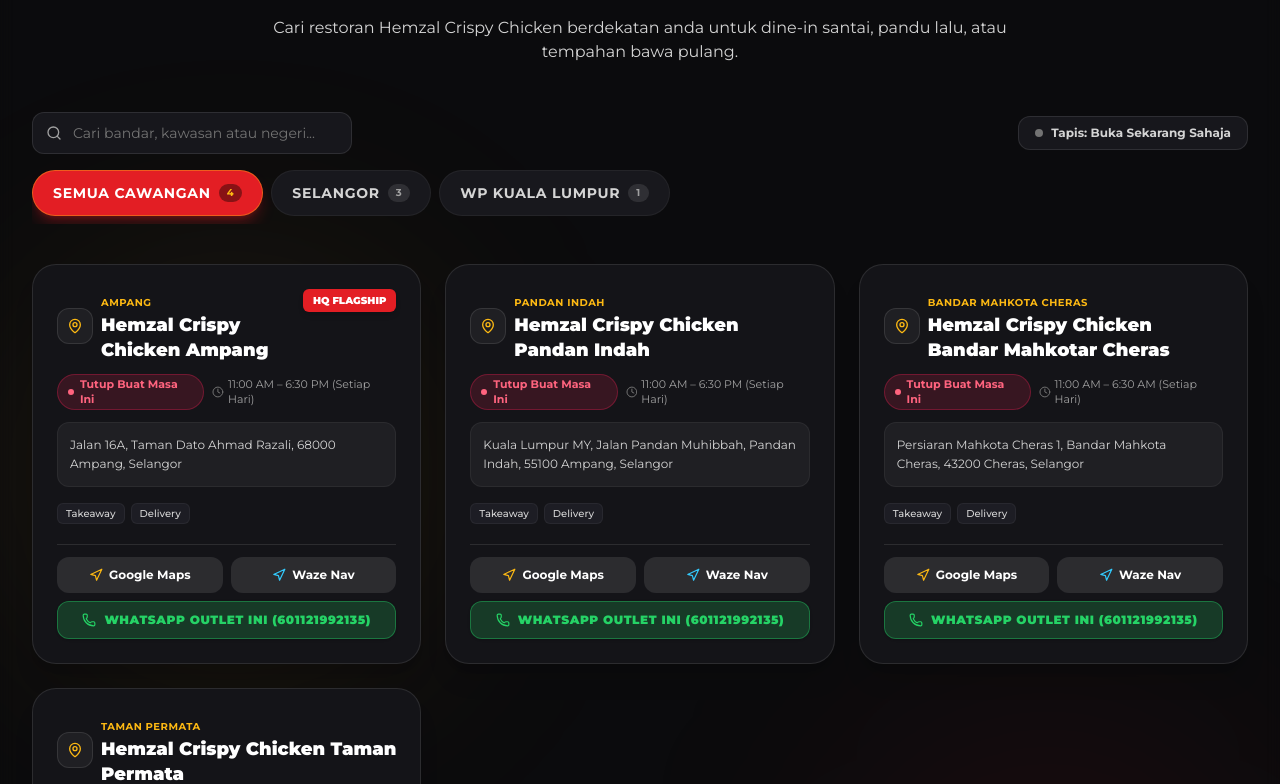
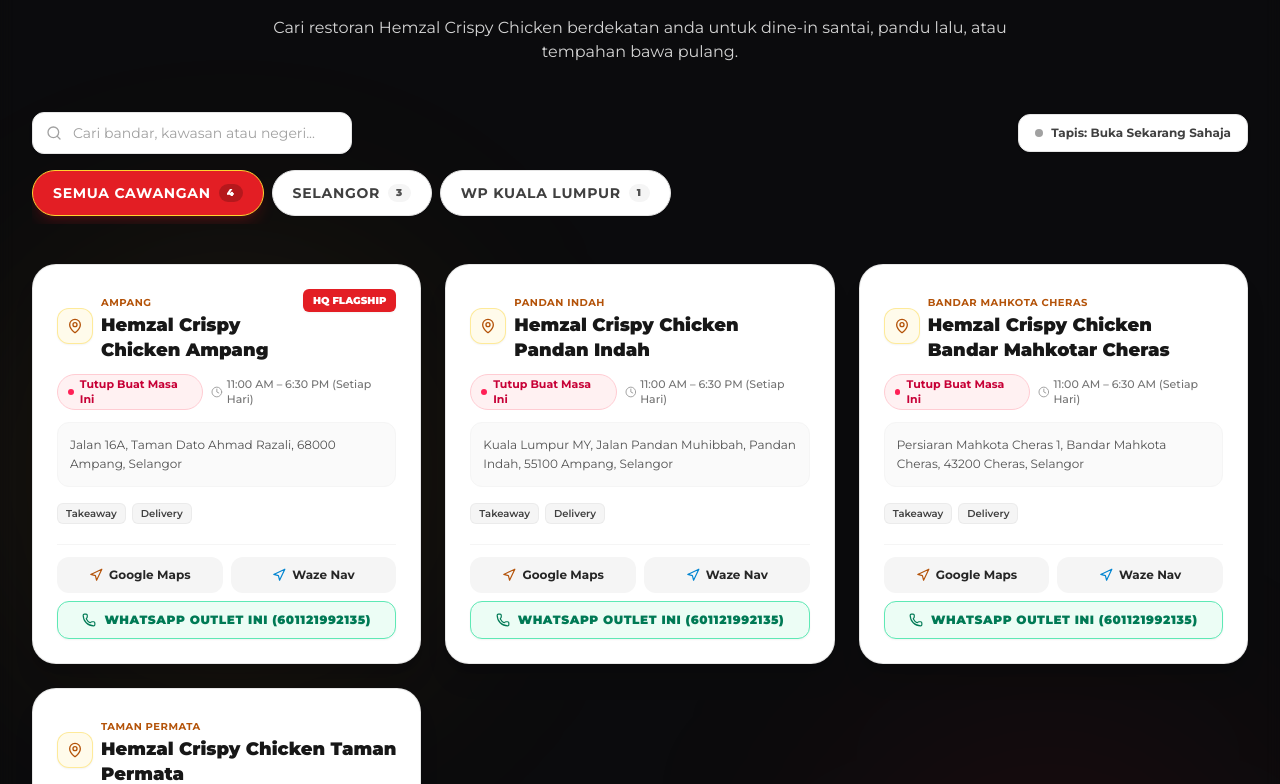
Before and after one commit to haz-pqh/Hemzal-Website-New, a React (Vite) app: page / in a window 1280 px wide. Shown: the part 4656-5440 px from the top of the page. Built offline with nearby package versions, Linux system fonts and the light colour scheme.

Commit message:
Update BranchLocator.tsx

```diff
--- a/src/components/BranchLocator.tsx
+++ b/src/components/BranchLocator.tsx
@@ -44,7 +44,7 @@
 
       <div className="max-w-7xl mx-auto px-4 sm:px-6 lg:px-8 relative z-10">
 
-        {/* Section Header */}
+        {/* Section Header (Maintained Dark Theme) */}
         <div className="text-center max-w-3xl mx-auto mb-12 space-y-3">
           <div className="inline-flex items-center gap-1.5 bg-[#1b1b20] border border-[#FDB913]/30 px-3.5 py-1 rounded-full text-xs font-black uppercase tracking-widest text-[#FDB913]">
             <MapPin className="w-3.5 h-3.5 text-[#FDB913]" />
@@ -60,7 +60,7 @@
           </p>
         </div>
 
-        {/* Toolbar & Filter Tabs */}
+        {/* Toolbar & Filter Tabs (Light Theme) */}
         <div className="space-y-4 mb-10">
 
           {/* Search bar & Open Now toggle */}
@@ -73,33 +73,33 @@
                 value={branchSearch}
                 onChange={(e) => setBranchSearch(e.target.value)}
                 placeholder="Cari bandar, kawasan atau negeri..."
-                className="w-full pl-10 pr-4 py-2.5 bg-[#17171c] border border-white/10 rounded-xl text-sm text-white placeholder:text-neutral-500 focus:outline-none focus:border-[#FDB913]"
+                className="w-full pl-10 pr-4 py-2.5 bg-white border border-neutral-200 rounded-xl text-sm text-neutral-900 placeholder:text-neutral-400 focus:outline-none focus:border-[#FDB913] shadow-sm"
               />
               {branchSearch && (
                 <button
                   onClick={() => setBranchSearch('')}
-                  className="absolute right-3 top-1/2 -translate-y-1/2 text-xs text-neutral-400 hover:text-white"
+                  className="absolute right-3 top-1/2 -translate-y-1/2 text-xs text-neutral-400 hover:text-neutral-700 font-semibold"
                 >
                   Padam
                 </button>
               )}
             </div>
 
-            {/* Toggle Open Now */}
+            {/* Toggle Open Now (Light Theme) */}
             <button
               onClick={() => setOnlyOpen(!onlyOpen)}
-              className={`px-4 py-2 rounded-xl text-xs font-bold transition-all flex items-center gap-2 border cursor-pointer ${
+              className={`px-4 py-2.5 rounded-xl text-xs font-bold transition-all flex items-center gap-2 border cursor-pointer shadow-sm ${
                 onlyOpen
-                  ? 'bg-emerald-500/20 border-emerald-500 text-emerald-300'
-                  : 'bg-[#17171c] border-white/10 text-neutral-300 hover:border-white/20'
+                  ? 'bg-emerald-50 border-emerald-500 text-emerald-800'
+                  : 'bg-white border-neutral-200 text-neutral-700 hover:bg-neutral-50 hover:border-neutral-300'
               }`}
             >
-              <span className={`w-2 h-2 rounded-full ${onlyOpen ? 'bg-emerald-400 animate-ping' : 'bg-neutral-500'}`} />
+              <span className={`w-2 h-2 rounded-full ${onlyOpen ? 'bg-emerald-500 animate-ping' : 'bg-neutral-400'}`} />
               <span>Tapis: Buka Sekarang Sahaja</span>
             </button>
           </div>
 
-          {/* Region Tabs */}
+          {/* Region Tabs (Light Theme) */}
           <div className="flex items-center gap-2 overflow-x-auto pb-2 scrollbar-thin">
             {regionTabs.map((tab) => {
               const isActive = selectedRegion === tab.id;
@@ -113,12 +113,12 @@
                   }}
                   className={`px-5 py-3 rounded-full font-bold text-xs sm:text-sm uppercase tracking-wider whitespace-nowrap transition-all cursor-pointer flex items-center gap-2 ${
                     isActive
-                      ? 'bg-[#E31E24] text-white shadow-lg shadow-[#E31E24]/30 border border-[#FDB913]/40'
-                      : 'bg-[#18181d] text-neutral-300 hover:text-white hover:bg-[#202026] border border-white/5'
+                      ? 'bg-[#E31E24] text-white shadow-lg shadow-[#E31E24]/20 border border-amber-300'
+                      : 'bg-white text-neutral-700 hover:text-neutral-900 hover:bg-neutral-50 border border-neutral-200 shadow-xs'
                   }`}
                 >
                   <span>{tab.label}</span>
-                  <span className={`text-[10px] px-2 py-0.5 rounded-full ${isActive ? 'bg-black/40 text-[#FDB913]' : 'bg-white/10 text-neutral-400'}`}>
+                  <span className={`text-[10px] px-2 py-0.5 rounded-full font-black ${isActive ? 'bg-black/20 text-white' : 'bg-neutral-100 text-neutral-600'}`}>
                     {count}
                   </span>
                 </button>
@@ -128,12 +128,12 @@
 
         </div>
 
-        {/* Branch Cards Grid */}
+        {/* Branch Cards Grid (Light Theme) */}
         {filteredBranches.length === 0 ? (
-          <div className="text-center py-16 bg-[#141418] rounded-3xl border border-white/10">
-            <MapPin className="w-12 h-12 text-[#FDB913] mx-auto mb-3 opacity-50" />
-            <h3 className="text-lg font-bold text-white">Tiada cawangan dijumpai</h3>
-            <p className="text-xs text-neutral-400 mt-1">Sila pilih kawasan lain atau semak ejaan carian anda.</p>
+          <div className="text-center py-16 bg-white rounded-3xl border border-neutral-200 shadow-xl">
+            <MapPin className="w-12 h-12 text-[#E31E24] mx-auto mb-3 opacity-60" />
+            <h3 className="text-lg font-bold text-neutral-900">Tiada cawangan dijumpai</h3>
+            <p className="text-xs text-neutral-500 mt-1">Sila pilih kawasan lain atau semak ejaan carian anda.</p>
           </div>
         ) : (
           <div className="grid grid-cols-1 md:grid-cols-2 lg:grid-cols-3 gap-6">
@@ -142,27 +142,27 @@
               return (
                 <div
                   key={branch.id}
-                  className="bg-[#141418] hover:bg-[#18181f] rounded-3xl border border-white/10 hover:border-[#FDB913]/40 transition-all duration-300 p-6 flex flex-col justify-between shadow-xl space-y-5 group"
+                  className="bg-white hover:bg-amber-50/30 rounded-3xl border border-neutral-200/90 hover:border-[#FDB913] transition-all duration-300 p-6 flex flex-col justify-between shadow-xl shadow-black/10 space-y-5 group"
                 >
                   {/* Top Bar: Name & Badges */}
                   <div className="space-y-3">
                     <div className="flex items-start justify-between gap-2">
                       <div className="flex items-center gap-2">
-                        <div className="w-9 h-9 rounded-xl bg-white/5 border border-white/10 flex items-center justify-center text-[#FDB913] shrink-0 group-hover:bg-[#E31E24] group-hover:text-white transition-colors">
+                        <div className="w-9 h-9 rounded-xl bg-amber-50 border border-amber-200/80 flex items-center justify-center text-[#B45309] shrink-0 group-hover:bg-[#E31E24] group-hover:text-white transition-colors shadow-xs">
                           <MapPin className="w-4 h-4" />
                         </div>
                         <div>
-                          <span className="text-[10px] uppercase font-bold text-[#FDB913] tracking-wider">
+                          <span className="text-[10px] uppercase font-bold text-[#B45309] tracking-wider">
                             {branch.regionLabel}
                           </span>
-                          <h3 className="font-black text-lg text-white leading-snug">
+                          <h3 className="font-black text-lg text-neutral-900 leading-snug">
                             {branch.name}
                           </h3>
                         </div>
                       </div>
 
                       {branch.isHQ && (
-                        <span className="bg-[#E31E24] text-white text-[10px] font-black uppercase px-2.5 py-1 rounded-md shrink-0 shadow-md">
+                        <span className="bg-[#E31E24] text-white text-[10px] font-black uppercase px-2.5 py-1 rounded-md shrink-0 shadow-xs">
                           HQ Flagship
                         </span>
                       )}
@@ -173,20 +173,20 @@
                       <span
                         className={`inline-flex items-center gap-1.5 px-2.5 py-0.5 rounded-full font-bold text-[11px] ${
                           open
-                            ? 'bg-emerald-500/15 text-emerald-400 border border-emerald-500/30'
-                            : 'bg-rose-500/15 text-rose-400 border border-rose-500/30'
+                            ? 'bg-emerald-50 text-emerald-700 border border-emerald-200'
+                            : 'bg-rose-50 text-rose-700 border border-rose-200'
                         }`}
                       >
-                        <span className={`w-1.5 h-1.5 rounded-full ${open ? 'bg-emerald-400 animate-pulse' : 'bg-rose-400'}`} />
+                        <span className={`w-1.5 h-1.5 rounded-full ${open ? 'bg-emerald-500 animate-pulse' : 'bg-rose-500'}`} />
                         {open ? 'Buka Sekarang' : 'Tutup Buat Masa Ini'}
                       </span>
-                      <span className="text-neutral-400 flex items-center gap-1 text-[11px]">
-                        <Clock className="w-3 h-3 text-neutral-500" /> {branch.openingHours}
+                      <span className="text-neutral-500 flex items-center gap-1 text-[11px] font-medium">
+                        <Clock className="w-3 h-3 text-neutral-400" /> {branch.openingHours}
                       </span>
                     </div>
 
                     {/* Full Address */}
-                    <p className="text-xs text-neutral-300 leading-relaxed bg-white/5 p-3 rounded-xl border border-white/5">
+                    <p className="text-xs text-neutral-600 leading-relaxed bg-neutral-50 p-3 rounded-xl border border-neutral-100">
                       {branch.address}
                     </p>
 
@@ -195,7 +195,7 @@
                       {branch.features.map((feat) => (
                         <span
                           key={feat}
-                          className="text-[10px] font-medium bg-[#1d1d24] text-neutral-300 px-2 py-0.5 rounded-md border border-white/5"
+                          className="text-[10px] font-semibold bg-neutral-100 text-neutral-700 px-2 py-0.5 rounded-md border border-neutral-200/60"
                         >
                           {feat}
                         </span>
@@ -204,24 +204,24 @@
                   </div>
 
                   {/* Action Buttons: Maps & Waze & WhatsApp */}
-                  <div className="space-y-2 pt-3 border-t border-white/10">
+                  <div className="space-y-2 pt-3 border-t border-neutral-100">
                     <div className="grid grid-cols-2 gap-2">
                       <a
                         href={branch.googleMapsUrl}
                         target="_blank"
                         rel="noopener noreferrer"
-                        className="flex items-center justify-center gap-1.5 bg-white/10 hover:bg-white/20 text-white font-bold text-xs py-2.5 rounded-xl transition-colors"
+                        className="flex items-center justify-center gap-1.5 bg-neutral-100 hover:bg-neutral-200 text-neutral-800 font-bold text-xs py-2.5 rounded-xl transition-colors"
                       >
-                        <Navigation className="w-3.5 h-3.5 text-[#FDB913]" />
+                        <Navigation className="w-3.5 h-3.5 text-[#B45309]" />
                         <span>Google Maps</span>
                       </a>
                       <a
                         href={branch.wazeUrl}
                         target="_blank"
                         rel="noopener noreferrer"
-                        className="flex items-center justify-center gap-1.5 bg-white/10 hover:bg-white/20 text-white font-bold text-xs py-2.5 rounded-xl transition-colors"
+                        className="flex items-center justify-center gap-1.5 bg-neutral-100 hover:bg-neutral-200 text-neutral-800 font-bold text-xs py-2.5 rounded-xl transition-colors"
                       >
-                        <Navigation className="w-3.5 h-3.5 text-[#33ccff]" />
+                        <Navigation className="w-3.5 h-3.5 text-sky-600" />
                         <span>Waze Nav</span>
                       </a>
                     </div>
@@ -231,7 +231,7 @@
                       href={`https://wa.me/${branch.whatsapp}?text=Hai%20Hemzal%20${encodeURIComponent(branch.name)},%20saya%20ingin%20membuat%20pesanan%20ayam%20goreng.`}
                       target="_blank"
                       rel="noopener noreferrer"
-                      className="w-full flex items-center justify-center gap-2 bg-[#25D366]/20 hover:bg-[#25D366] text-[#25D366] hover:text-black font-black text-xs uppercase tracking-wider py-2.5 rounded-xl border border-[#25D366]/40 transition-all cursor-pointer shadow-sm"
+                      className="w-full flex items-center justify-center gap-2 bg-emerald-50 hover:bg-[#25D366] text-emerald-700 hover:text-white font-black text-xs uppercase tracking-wider py-2.5 rounded-xl border border-emerald-300 transition-all cursor-pointer shadow-xs"
                     >
                       <Phone className="w-3.5 h-3.5" />
                       <span>WhatsApp Outlet Ini ({branch.phone})</span>
```
